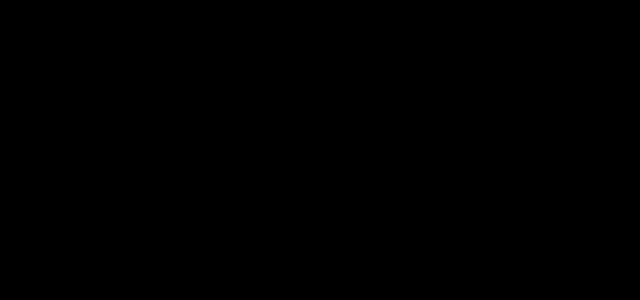
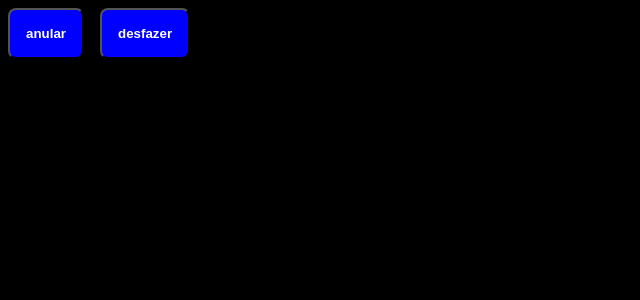
Before and after one commit to PascoalKahamba/interviewForJunior, a React (Vite) app: page / in a window 1280 px wide. Shown: the top 300 px of the page, without its empty margins (0-640 px from the left). Built offline with nearby package versions, Linux system fonts and the light colour scheme.

Commit message:
I created the buttons and your functions

```diff
--- a/src/App.tsx
+++ b/src/App.tsx
@@ -1,7 +1,9 @@
 import { useState } from "react";
-import { Circle, GlobalStyle, Section } from "./MyStyles";
+import { Button, Circle, GlobalStyle, Section } from "./MyStyles";
 
 type SectionProps = React.MouseEventHandler<HTMLElement> | undefined;
+
+type ButtonProps = React.MouseEventHandler<HTMLButtonElement> | undefined;
 interface CoordinatesProps {
   clientX: number;
   clientY: number;
@@ -15,9 +17,21 @@
     setCircles([...circles, { clientX, clientY }]);
     console.log(circles);
   };
+
+  const handleClear: ButtonProps = () => {
+    console.log("clear");
+  };
+
+  const handleUndo: ButtonProps = () => {
+    console.log("undo");
+  };
   return (
     <Section onClick={handleClick}>
       <GlobalStyle />
+      <Button onClick={handleClear}>anular</Button>
+
+      <Button onClick={handleUndo}>desfazer</Button>
+
       {circles.map(({ clientX, clientY }, index) => (
         <Circle key={index} left={clientX - 12} top={clientY - 12}></Circle>
       ))}
--- a/src/MyStyles.tsx
+++ b/src/MyStyles.tsx
@@ -35,3 +35,25 @@
   border: 0.3rem solid blue;
   border-radius: 100%;
 `;
+
+export const Button = styled.button`
+  background: blue;
+  margin: 0.5rem;
+  cursor: pointer;
+  padding: 1rem;
+  font-weight: bold;
+  color: white;
+  border-radius: 0.5rem;
+  outline: none;
+  transition: 0.3s;
+
+  &:hover {
+    background: #01016d;
+  }
+
+  &:disabled {
+    pointer-events: none;
+    cursor: text;
+    background-color: #3a3a3a;
+  }
+`;
```
